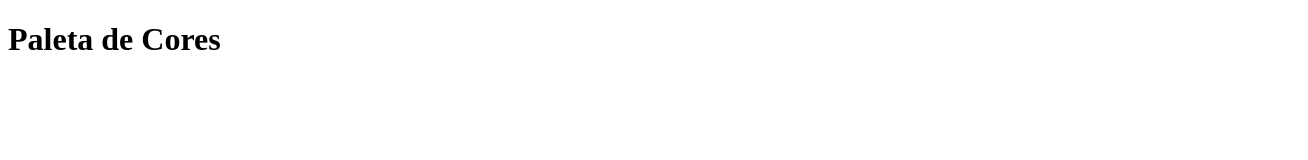
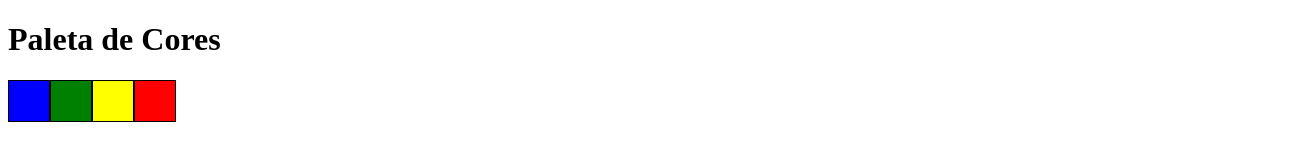
Before and after one commit to nnnnadia/projeto-trybe-pixels-art, a website: page index.html in a window 1280 px wide. Shown: the whole page, 1308 px wide, since content can reach past the window. Drawn offline with Linux system fonts and the light colour scheme.

Commit message:
Requisito 2 feito.

```diff
--- a/index.html
+++ b/index.html
@@ -1,12 +1,21 @@
+<!--
+  References:
+  - https://htmlcolorcodes.com/color-chart/
+-->
+
 <!DOCTYPE html>
 <html lang="en">
 <head>
   <meta charset="UTF-8">
   <meta http-equiv="X-UA-Compatible" content="IE=edge">
   <meta name="viewport" content="width=device-width, initial-scale=1.0">
+  <link rel="stylesheet" type="text/css" href="style.css">
   <title>Document</title>
 </head>
 <body>
   <h1 id="title">Paleta de Cores</h1>
+  <div id="color-palette">
+  </div>
+  <script src="script.js"></script>
 </body>
 </html>
--- a/script.js
+++ b/script.js
@@ -0,0 +1,26 @@
+/*
+  References:
+  - https://htmlcolorcodes.com/color-chart/
+*/
+
+// let paletteList = ['#922b21', '#b03a2e', '#76448a', '#6c3483', '#1f618d', '#2874a6', '#148f77', '#117a65', '#1e8449', '#239b56', '#b7950b', '#b9770e', '#af601a', '#a04000', '#b3b6b7', '#909497', '#717d7e', '#616a6b', '#283747', '#212f3d', '#000000'];
+let paletteList = ['blue', 'green', 'yellow', 'red']
+
+function createBrush(color) {
+  const brushPin = document.createElement('div');
+  brushPin.style.backgroundColor = color;
+  brushPin.className = 'color';
+  return brushPin;
+}
+
+function createPalettes(paletteList) {
+  const colorPalette = document.querySelector('#color-palette');
+  for (let color of paletteList) {
+    let brush = createBrush(color);
+    colorPalette.appendChild(brush);
+  }
+}
+
+window.onload = () => {
+  createPalettes(paletteList);
+}
--- a/style.css
+++ b/style.css
@@ -0,0 +1,19 @@
+/*
+  References:
+  - https://htmlcolorcodes.com/color-chart/
+*/
+
+#color-palette {
+  width: 1300px;
+}
+
+.color {
+  display: inline-block;
+  height: 40px;
+  width: 40px;
+  border: 1px solid black;
+}
+
+.color span {
+  display: none;
+}
```
